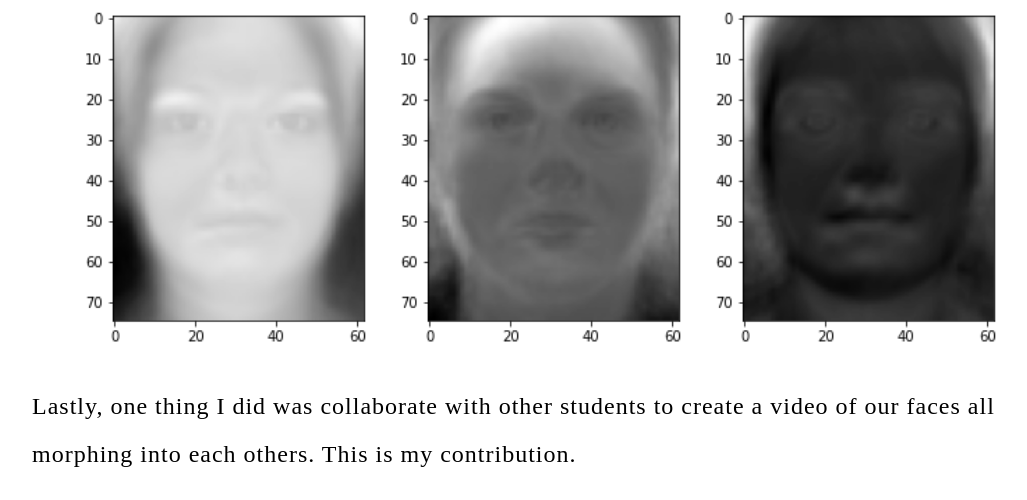
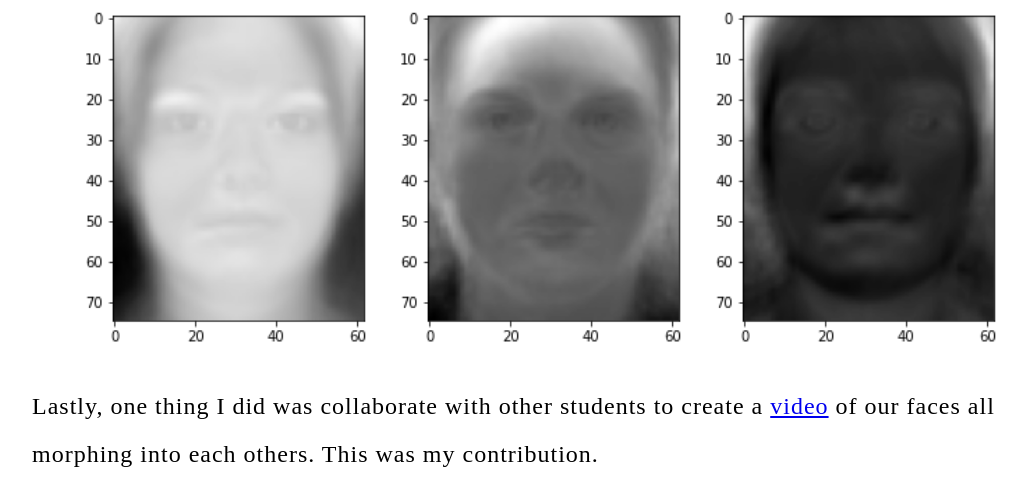
Before and after one commit to briana-jin-zhang/cs194-26-proj3, a plain HTML site: page index.html in a window 1280 px wide. Shown: the part 10521-11021 px from the top of the page, without its empty margins (108-1135 px from the left). Drawn offline with Linux system fonts and the light colour scheme; grey boxes are pictures that could not be loaded.

Commit message:
added youtube url

```diff
--- a/index.html
+++ b/index.html
@@ -308,8 +308,9 @@
     </div>
 
     <p>
-        Lastly, one thing I did was collaborate with other students to create a video of
-        our faces all morphing into each others. This is my contribution.
+        Lastly, one thing I did was collaborate with other students to create a
+        <a href="https://www.youtube.com/watch?v=O3vouduLS3w&feature=emb_title">video</a>
+        of our faces all morphing into each others. This was my contribution.
     </p>
 
     <img src="images/new_morph_seq.gif" width=400>
```
